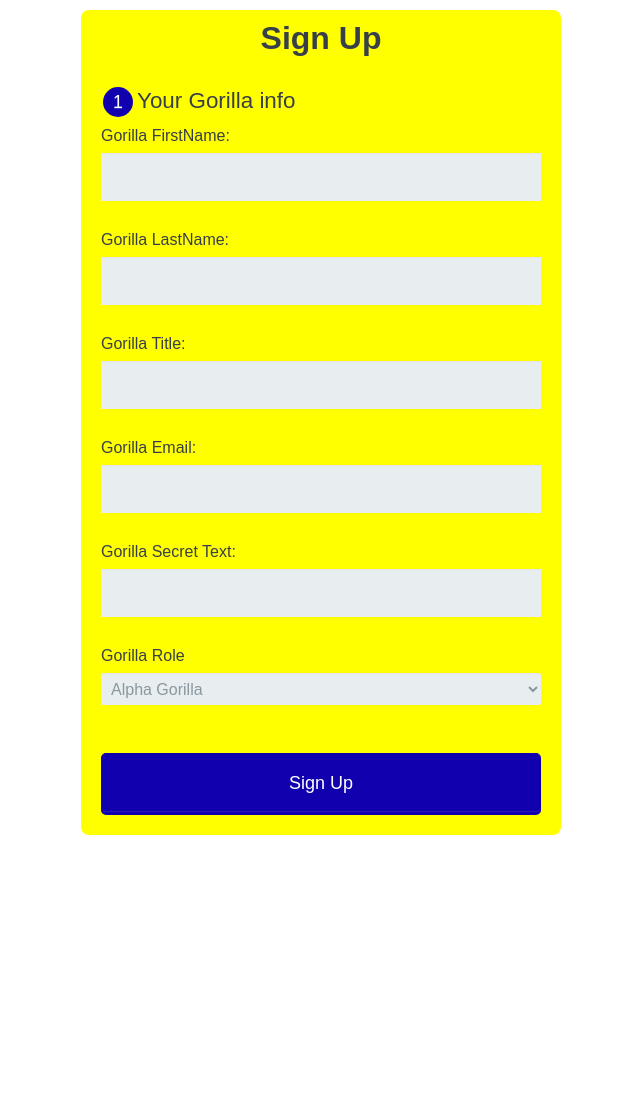
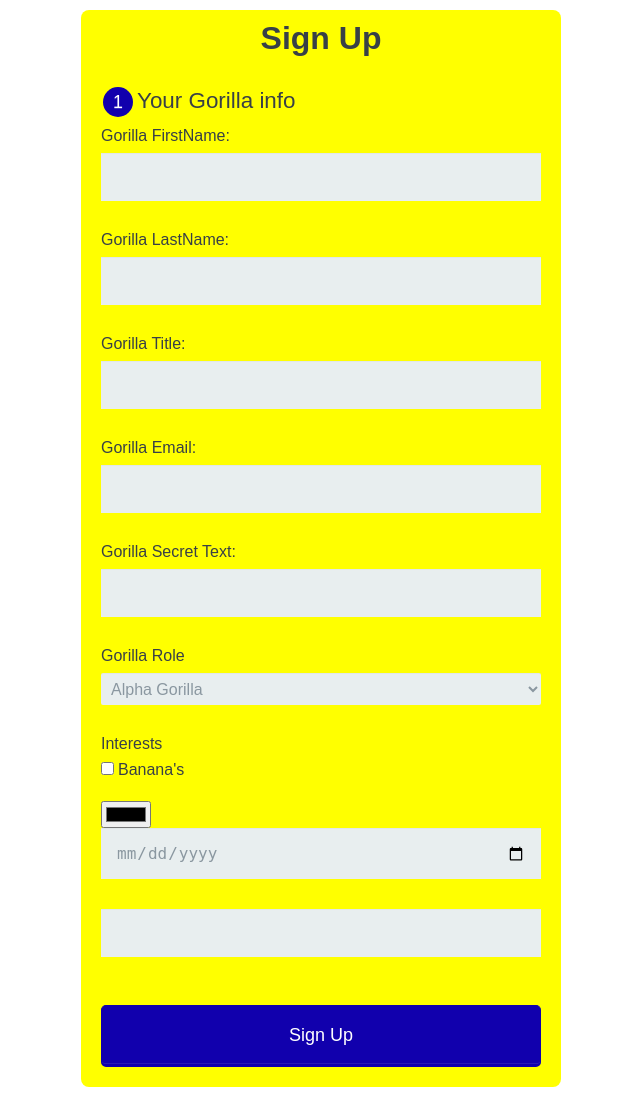
Before and after one commit to tehuster/GorillaGit, a PHP site: page / in a window 1280 px wide. Shown: the whole page, without its empty margins (319-959 px from the left). Before the commit the page ends 835 px from the top, so only its background shows below. Run offline with PHP 8.4, Linux system fonts and the light colour scheme.

Commit message:
added minor changes

```diff
--- a/PHP_Form/index.php
+++ b/PHP_Form/index.php
@@ -7,7 +7,7 @@
 </head>
 
 <body>
-    <form action="formHandler.php" method="post">
+    <form action="formHandler.php" method="GET">
 
         <h1>Sign Up</h1>
 
@@ -16,10 +16,10 @@
         <input type="text" id="name" name="user_firstname" autofocus>
 
         <label for="name">Gorilla LastName:</label>
-        <input type="text" id="name" name="user_lastname">
+        <input type="text" name="user_lastname">
 
         <label for="name">Gorilla Title:</label>
-        <input type="text" id="name" name="user_title">
+        <input type="text" name="user_title">
 
         <label for="mail">Gorilla Email:</label>
         <input type="email" id="mail" name="user_email">
@@ -38,12 +38,12 @@
             </optgroup>
         </select>
 
-        <!-- <label>Interests</label>
+        <label>Interests</label>
         <input type="checkbox" id="development" value="bananas" name="user_interest"><label class="light" for="development">Banana's</label><br>
-        <br> -->
-        <!-- <input type="color" name="favcolor">
+        <br>
+        <input type="color" name="favcolor">
         <input type="date">
-        <input type="number"> -->
+        <input type="number">
         <br>
         <br>
         <button type="submit">Sign Up</button>
```
Also changed, not shown: PHP_Form/formHandler.php (+16 -9 lines).
